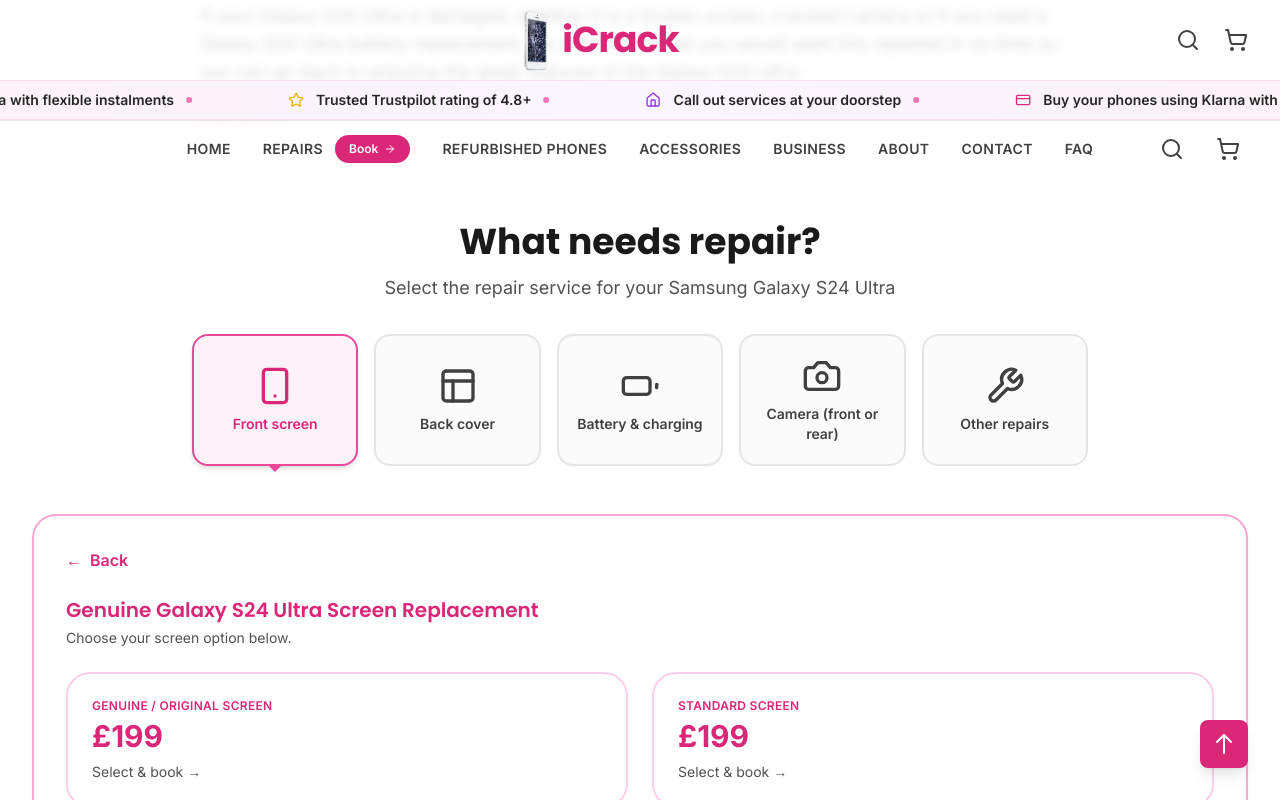
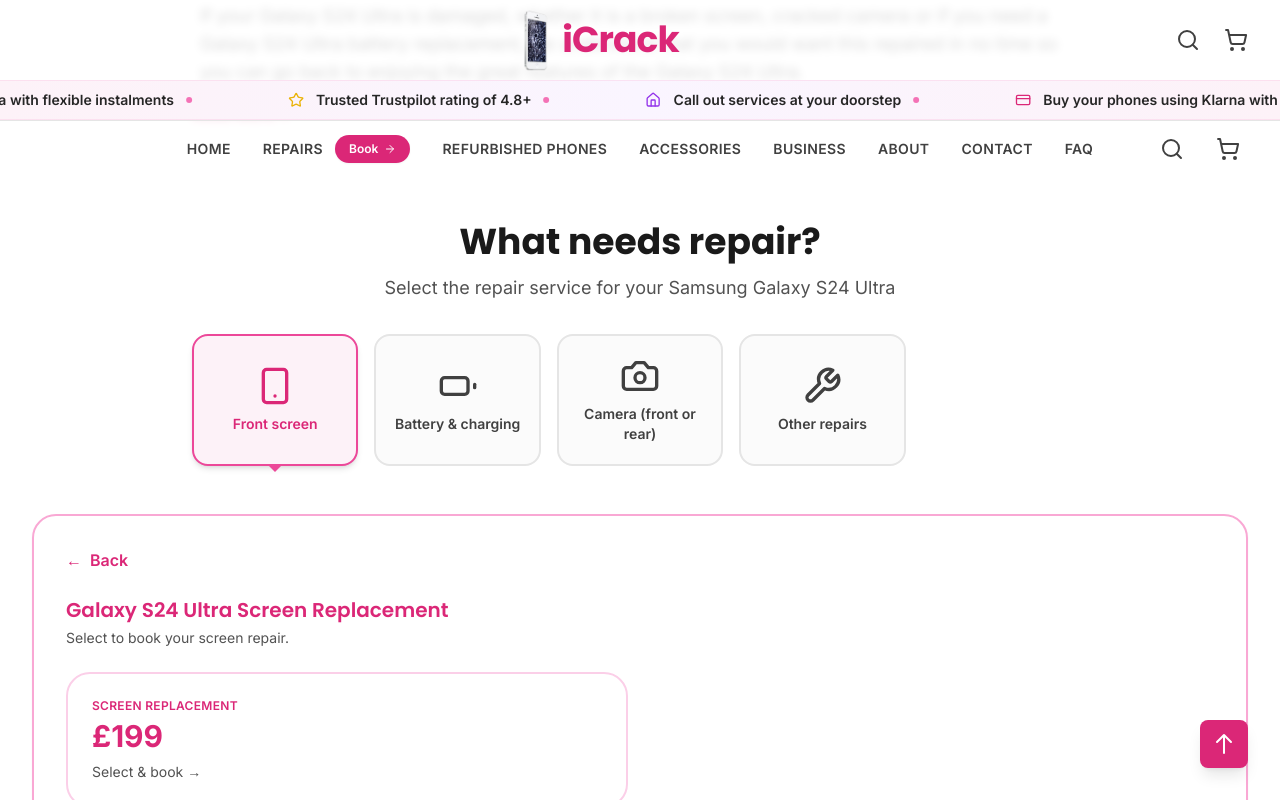
Before and after one commit to pradeepannagarasu/icrack, a Next.js app: page /repairs/phones/galaxy-s24-ultra in a window 1280 px wide. Both pictures are taken after a click on the button "Front screen". Shown: the part 524-1324 px from the top of the page. Built offline with nearby package versions, Linux system fonts and the light colour scheme.

Commit message:
Samsung/Google: remove back-cover repair, single screen price (no original/standard split)

```diff
--- a/components/repairs/DeviceRepairPage.tsx
+++ b/components/repairs/DeviceRepairPage.tsx
@@ -269,7 +269,10 @@
                 // iPad / tablets: only Front screen, Battery & charging, I don't know
                 return c.id === "screen" || c.id === "battery-charging" || c.id === "diagnostics";
               }
-              // Phones and other devices: hide diagnostics from top-level
+              // Phones: hide diagnostics; Samsung & Google phones – no back cover
+              if (brand.id === "samsung" || brand.id === "google") {
+                return c.id !== "diagnostics" && c.id !== "back-cover";
+              }
               return c.id !== "diagnostics";
             }).map((cat) => {
               const Icon = cat.icon;
@@ -329,15 +332,21 @@
               {showSubOptions && selectedCategory === "screen" && (
                 <div>
                   <h3 className="text-lg sm:text-xl font-display font-semibold text-primary-600 mb-1">
-                    {device.id.includes("z-flip") ? `${device.name} Screen Replacement` : `Genuine ${device.name} Screen Replacement`}
+                    {device.id.includes("z-flip") ? `${device.name} Screen Replacement` : (brand.id === "samsung" || brand.id === "google") ? `${device.name} Screen Replacement` : `Genuine ${device.name} Screen Replacement`}
                   </h3>
-                  <p className="text-sm text-neutral-600 mb-6">Choose your screen option below.</p>
+                  <p className="text-sm text-neutral-600 mb-6">
+                    {(brand.id === "samsung" || brand.id === "google") && !device.id.includes("z-flip") ? "Select to book your screen repair." : "Choose your screen option below."}
+                  </p>
                   <div className="grid grid-cols-1 md:grid-cols-2 gap-4 sm:gap-6">
-                    {(device.id.includes("z-flip")
+                    {(() => {
+                      const isSingleScreenOption = (brand.id === "samsung" || brand.id === "google") && !device.id.includes("z-flip");
+                      const screenOptions = device.id.includes("z-flip")
                         ? [
                             { subType: "inner" as const, label: "Inner Screen Replacement" },
                             { subType: "outer" as const, label: "Outer Screen Replacement" },
                           ]
+                        : isSingleScreenOption
+                          ? [{ subType: "regular" as const, label: "Screen Replacement" }]
                           : [
                               {
                                 subType: "original" as const,
@@ -347,8 +356,8 @@
                                 subType: "regular" as const,
                                 label: device.id === "iphone-14-pro" || device.id === "iphone-14-pro-max" ? "Non-Original (LCD)" : "Standard Screen",
                               },
-                        ]
-                    ).map(({ subType, label }) => {
+                            ];
+                      return screenOptions.map(({ subType, label }) => {
                         const pricing = getRepairPricing(device.id, "screen", subType as any);
                         const is14ProStyle = device.id === "iphone-14-pro" || device.id === "iphone-14-pro-max";
                         return (
@@ -370,7 +379,8 @@
                             <p className="text-sm text-neutral-600">Select & book →</p>
                           </motion.button>
                         );
-                    })}
+                      });
+                    })()}
                   </div>
                 </div>
               )}
--- a/lib/pricing.ts
+++ b/lib/pricing.ts
@@ -110,8 +110,8 @@
     if (subType === "regular") {
       return { ...flat, price: flat.price };
     }
-    // Samsung (flat price): show same price for Original as Standard (no separate tiers)
-    if (deviceId.startsWith("galaxy-")) {
+    // Samsung & Google (flat price): same price for Original as Standard (no separate tiers)
+    if (deviceId.startsWith("galaxy-") || deviceId.startsWith("pixel-")) {
       return { ...flat, price: flat.price };
     }
     // iPhone: Original typically costs more (~25–30% premium)
```
Lines whose indentation alone changed are shown as unchanged.
